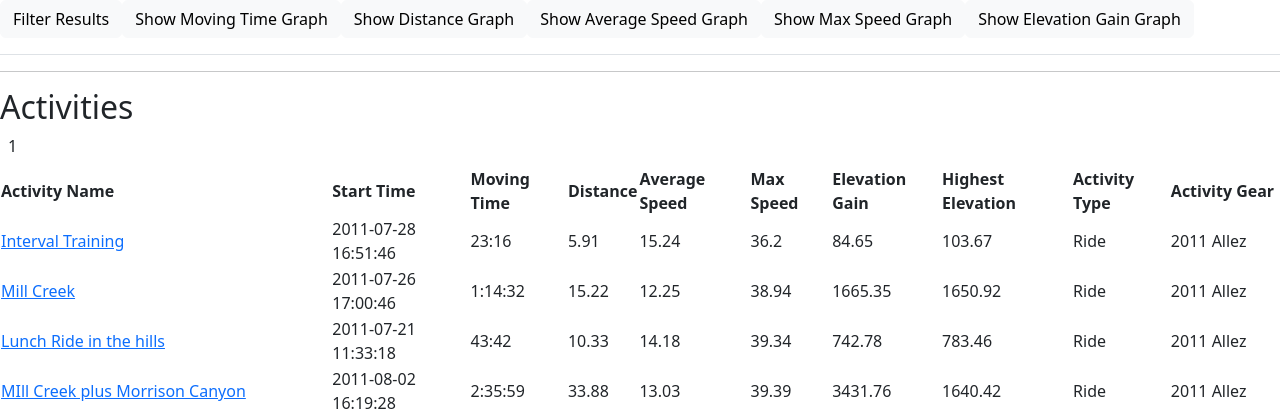
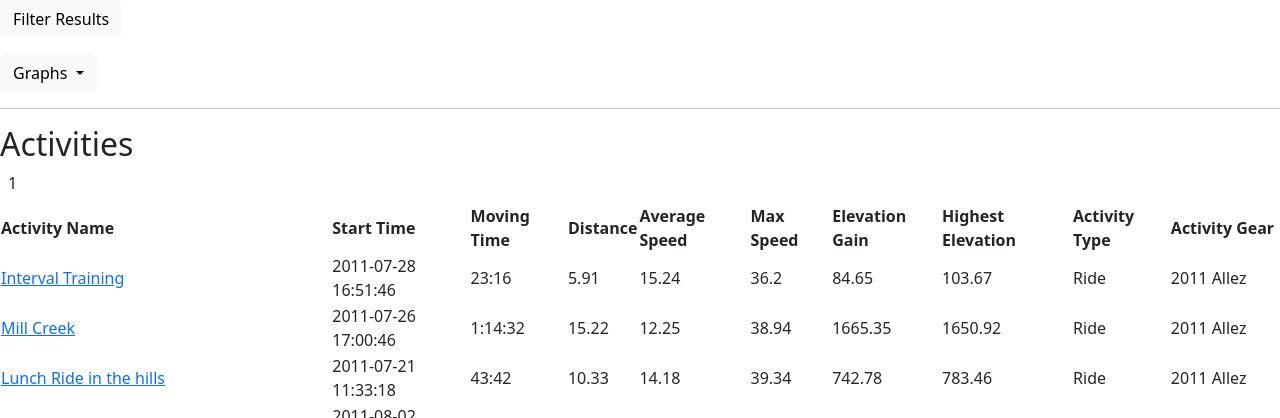
Before and after one commit to KColagiovanni/Strava_Activity, a Flask app: template templates/filter_activities.html in a window 1280 px wide. Shown: the part 56-474 px from the top of the page. Run offline with Flask 3, Linux system fonts and the light colour scheme; the template is opened without the code that fills it: values that come from a table or form of the project are taken from there, most other values are stand-ins (such as "Sample title", 1, 10 or a date in 2020); some libraries are stand-ins or nearby versions.

Commit message:
Trying to adjust the graph width to be full screen width. They are currently being displayed on only half the screen width.

```diff
--- a/templates/filter_activities.html
+++ b/templates/filter_activities.html
@@ -5,8 +5,8 @@
 {% endblock %}
 
 {% block body %}
-    <ul class="nav nav-tabs">
-        <li class="nav-item">
+<!--    <ul class="nav nav-tabs">-->
+<!--        <li class="nav-item">-->
     <p class="d-inline-flex gap-1">
       <button class="btn btn-light"
               type="button"
@@ -300,48 +300,52 @@
                             class="ms-2 my-2">Apply
                     </button>
                 </form>
-
+            </div>
+        </div>
     </div>
 
-              </div>
-            </div>
-        </li>
+    <div class="dropdown">
+        <button class="btn btn-light dropdown-toggle"
+                type="button"
+                data-bs-toggle="dropdown"
+                aria-expanded="false">
+        Graphs
+        </button>
+        <ul class="dropdown-menu">
 
             <!-- Plot Moving Time -->
-        <li class="nav-item">
-            <p class="d-inline-flex gap-1">
-                <button class="btn btn-light"
+            <li class="dropdown-item">
+                <button class="dropdown-item"
                         type="button"
                         data-bs-toggle="collapse"
                         data-bs-target="#collapseMovingTimePlot"
                         aria-expanded="false"
                         aria-controls="collapseMovingTimePlot">
-                Show Moving Time Graph
+                Moving Time
                 </button>
-            </p>
                 <div class="collapse" id="collapseMovingTimePlot">
-                <div class="card card-body">
-                    <div class="dropdown">
+                    <div class="card w-100">
+                        <div class="card-body">
+<!--                            <div class="dropdown">-->
                             <div>
                                 {{ plot_moving_time_data | safe }}
                             </div>
+<!--                            </div>-->
                         </div>
                     </div>
                 </div>
             </li>
 
             <!-- Plot Distance -->
-        <li class="nav-item">
-            <p class="d-inline-flex gap-1">
-                <button class="btn btn-light"
+            <li class="dropdown-item">
+                <button class="dropdown-item"
                         type="button"
                         data-bs-toggle="collapse"
                         data-bs-target="#collapseDistancePlot"
                         aria-expanded="false"
                         aria-controls="collapseDistancePlot">
-                Show Distance Graph
+                Distance
                 </button>
-            </p>
                 <div class="collapse" id="collapseDistancePlot">
                     <div class="card card-body">
                         <div class="dropdown">
@@ -354,17 +358,15 @@
             </li>
 
             <!-- Plot Average Speed -->
-        <li class="nav-item">
-            <p class="d-inline-flex gap-1">
-                <button class="btn btn-light"
+            <li class="dropdown-item">
+                <button class="dropdown-item"
                         type="button"
                         data-bs-toggle="collapse"
                         data-bs-target="#collapseAvgSpeedPlot"
                         aria-expanded="false"
                         aria-controls="collapseAvgSpeedPlot">
-                Show Average Speed Graph
+                Average Speed
                 </button>
-            </p>
                 <div class="collapse" id="collapseAvgSpeedPlot">
                     <div class="card card-body">
                         <div class="dropdown">
@@ -377,17 +379,15 @@
             </li>
 
             <!-- Plot Max Speed -->
-        <li class="nav-item">
-            <p class="d-inline-flex gap-1">
-                <button class="btn btn-light"
+            <li class="dropdown-item">
+                <button class="dropdown-item"
                         type="button"
                         data-bs-toggle="collapse"
                         data-bs-target="#collapseMaxSpeedPlot"
                         aria-expanded="false"
                         aria-controls="collapseMaxSpeedPlot">
-                Show Max Speed Graph
+                Max Speed
                 </button>
-            </p>
                 <div class="collapse" id="collapseMaxSpeedPlot">
                     <div class="card card-body">
                         <div class="dropdown">
@@ -400,17 +400,15 @@
             </li>
 
             <!-- Plot Elevation Gain -->
-        <li class="nav-item">
-            <p class="d-inline-flex gap-1">
-                <button class="btn btn-light"
+            <li class="dropdown-item">
+                <button class="dropdown-item"
                         type="button"
                         data-bs-toggle="collapse"
                         data-bs-target="#collapseElevationGainPlot"
                         aria-expanded="false"
                         aria-controls="collapseElevationGainPlot">
-                Show Elevation Gain Graph
+                Elevation Gain
                 </button>
-            </p>
                 <div class="collapse" id="collapseElevationGainPlot">
                     <div class="card card-body">
                         <div class="dropdown">
@@ -422,7 +420,9 @@
                 </div>
             </li>
         </ul>
-
+    </div>
+<!--        </li>-->
+<!--    </ul>-->
 
     <!-- Horizontal Line -->
     <hr>
```
Lines whose indentation alone changed are shown as unchanged.
